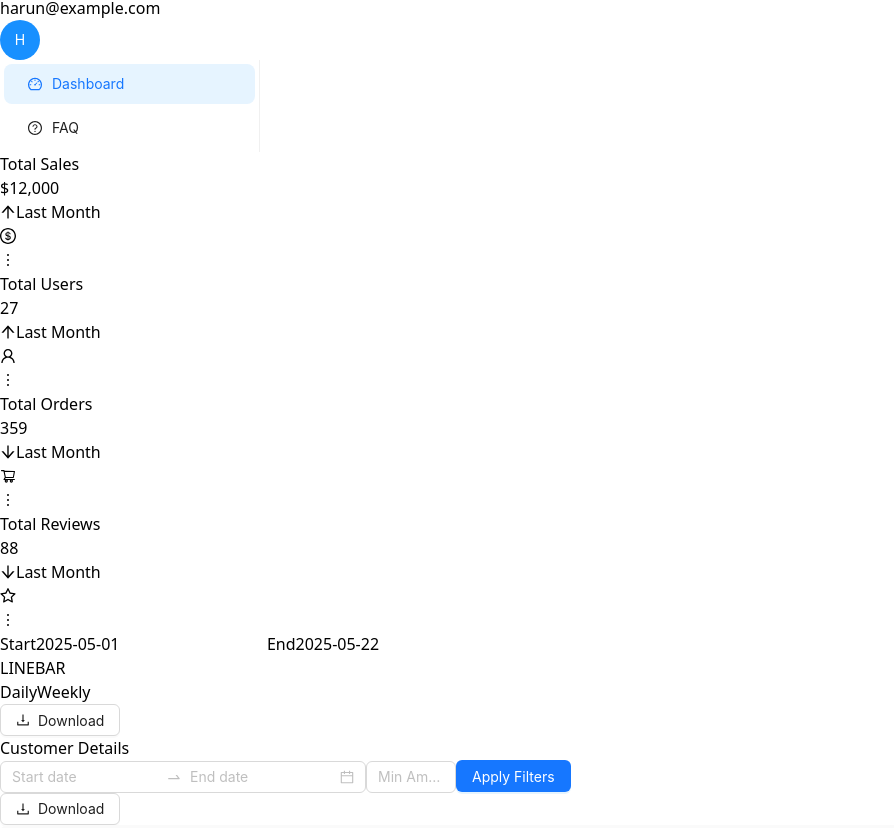
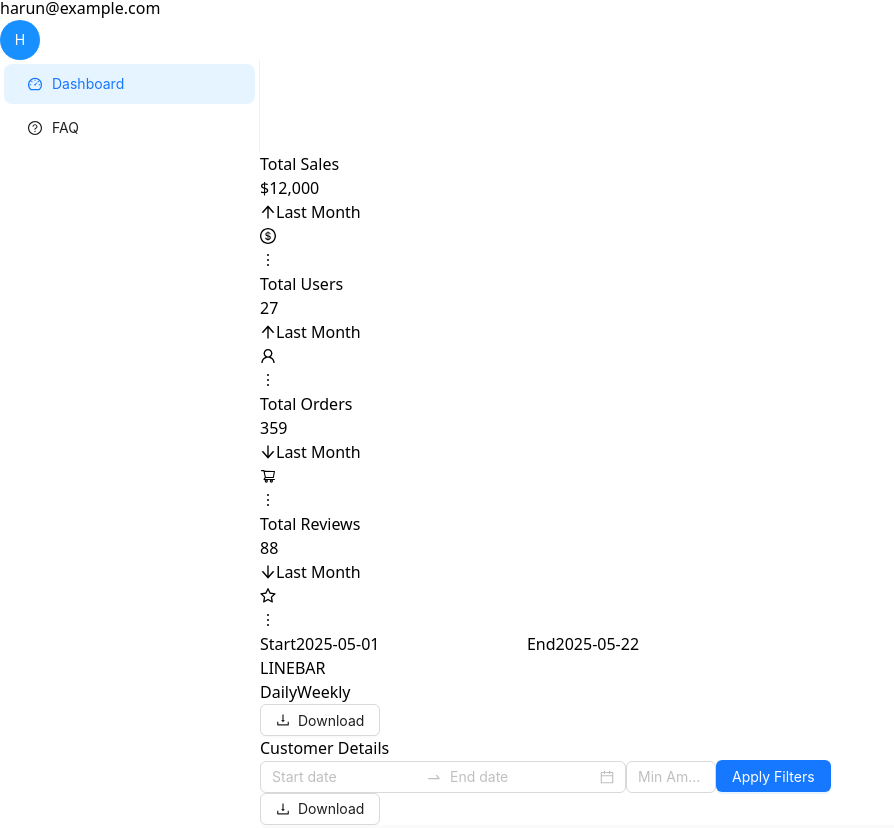
Before and after one commit to harun708280/SalesDashboard-DotPro...., a React (Vite) app in the folder sales-dashboard/: page / in a window 1280 px wide. Shown: the part 1112-1940 px from the top of the page, without its empty margins (0-894 px from the left). Built offline with nearby package versions, Linux system fonts and the light colour scheme.

Commit message:
update layout

```diff
--- a/sales-dashboard/src/Layout/Layout.jsx
+++ b/sales-dashboard/src/Layout/Layout.jsx
@@ -1,7 +1,7 @@
-import React, { useState } from 'react';
-import SidebarMenu from '../components/SidebarMenu';
-import TopHeader from '../components/TopHeader';
-import { Outlet } from 'react-router-dom';
+import React, { useState } from "react";
+import SidebarMenu from "../components/SidebarMenu";
+import TopHeader from "../components/TopHeader";
+import { Outlet } from "react-router-dom";
 
 const Layout = () => {
   const [collapsed, setCollapsed] = useState(false);
@@ -9,7 +9,6 @@ const Layout = () => {
 
   return (
     <div className="min-h-screen bg-gray-50 flex flex-col">
-
       <TopHeader
         collapsed={collapsed}
         setCollapsed={setCollapsed}
@@ -17,9 +16,7 @@ const Layout = () => {
         setVisible={setVisible}
       />
 
-
       <div className="flex flex-1">
-
         <SidebarMenu
           collapsed={collapsed}
           setCollapsed={setCollapsed}
@@ -27,8 +24,10 @@ const Layout = () => {
           setVisible={setVisible}
         />
 
-
-        <main className="flex-1 p-4 min-h-[calc(100vh-80px)] overflow-auto">
+        <main
+          className="flex-1 p-4 min-h-[calc(100vh-80px)] overflow-auto transition-all duration-300"
+          style={{ marginLeft: collapsed ? 0 : 260 }}
+        >
           <Outlet />
         </main>
       </div>
--- a/sales-dashboard/src/components/SidebarMenu.jsx
+++ b/sales-dashboard/src/components/SidebarMenu.jsx
@@ -32,11 +32,14 @@ const SidebarMenu = ({collapsed,setCollapsed,visible,setVisible}) => {
       collapsible
       collapsed={collapsed}
       onCollapse={setCollapsed}
-      collapsedWidth={0} // 👈 hide everything when collapsed
-      trigger={null}     // 👈 no footer toggle button
+      collapsedWidth={0}
+      trigger={null}
       breakpoint="lg"
-      className="hidden  p-4 lg:block min-h-[calc(100vh-5rem)] bg-white sticky transition-all duration-300"
+      className="hidden lg:block min-h-screen bg-white fixed top-[80px] left-0 z-20 transition-all duration-300"
+style={{ width: collapsed ? 80 : 260 }}
+
       width={260}
+
     >
 
 
@@ -51,7 +54,7 @@ const SidebarMenu = ({collapsed,setCollapsed,visible,setVisible}) => {
     </Sider>
   );
 
-  // ✅ Mobile Drawer
+
   const renderDrawer = (
     <Drawer
       title="Dot Admin"
```
